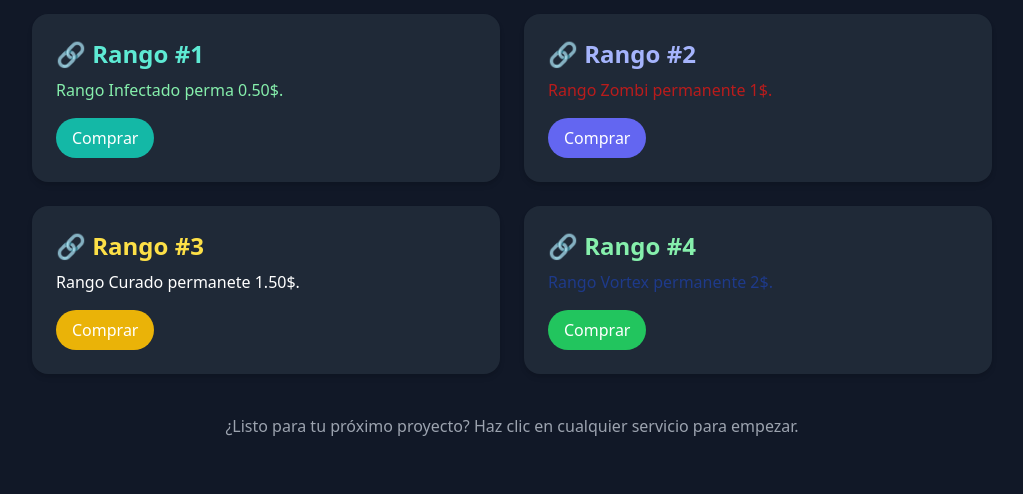
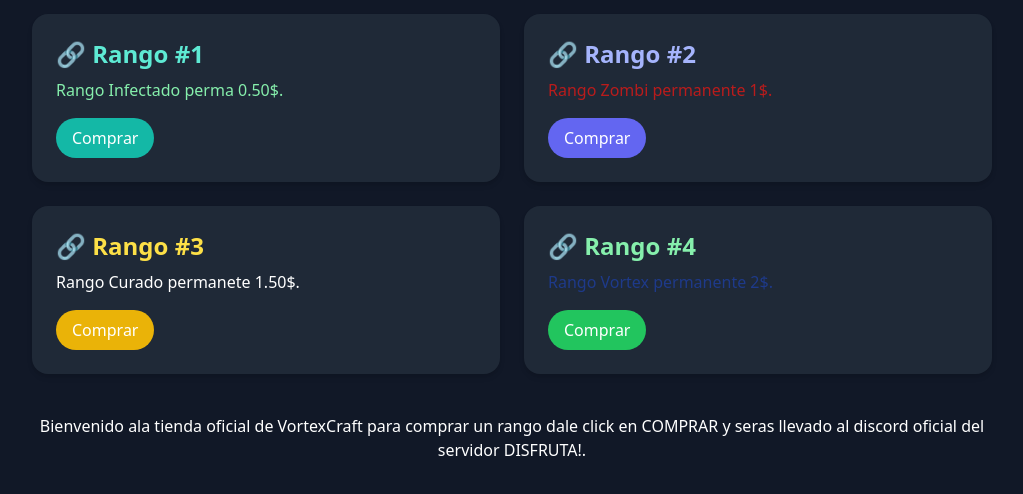
Before and after one commit to Soycubo1237/VortexCraft-Store-, a plain HTML site: page index.html in a window 1280 px wide. Shown: the part 98-592 px from the top of the page, without its empty margins (128-1151 px from the left). Drawn offline with nearby package versions, Linux system fonts and the light colour scheme.

Commit message:
index.html

```diff
--- a/index.html
+++ b/index.html
@@ -48,7 +48,7 @@
     </div>
 
     <div class="text-center mt-10">
-      <p class="text-gray-400">¿Listo para tu próximo proyecto? Haz clic en cualquier servicio para empezar.</p>
+      <p class="text-light-blue-950">Bienvenido ala tienda oficial de VortexCraft para comprar un rango dale click en COMPRAR y seras llevado al discord oficial del servidor DISFRUTA!.</p>
     </div>
   </div>
 </body>
```
